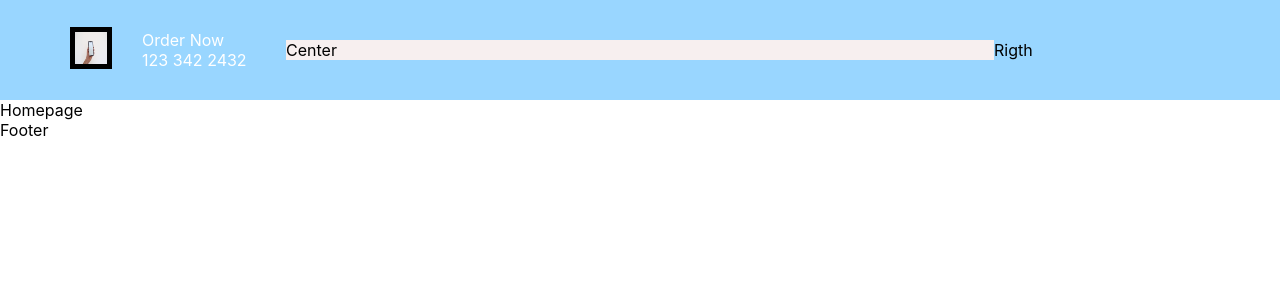
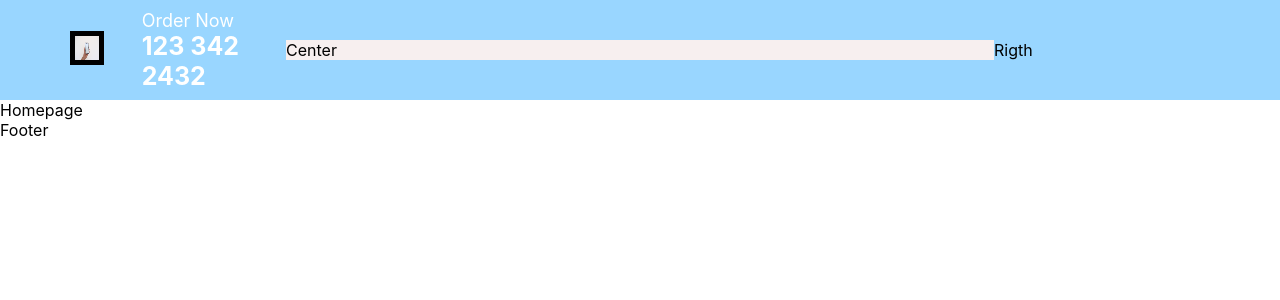
Before and after one commit to barbaroreyes/tosell, a Next.js app: page / in a window 1280 px wide. Shown: the top 300 px of the page. Built offline with nearby package versions, Linux system fonts and the light colour scheme.

Commit message:
update-texts

```diff
--- a/Compo/NavBar.js
+++ b/Compo/NavBar.js
@@ -11,9 +11,7 @@ const NavBar = () => {
         <div className = {styles.text}>Order Now </div>
         <div className = {styles.text}>123 342 2432 </div>
         </div>
-
-
-      </div>
+        </div>
       <div className = {styles.item}>Center</div>
       <div className = {styles.item}>Rigth</div>
     </div>
--- a/styles/Navbar.module.css
+++ b/styles/Navbar.module.css
@@ -23,16 +23,17 @@ padding:20px;
 
 }
 .texts{
-  margin-left: 10px;
+  margin-left: 8px;
   color: #fff;
+  padding: 10px;
 }
-.text:first-child(){
-  font-size:40px;
-  font-weight:500;
+.text:first-child{
+  font-size:18px;
+
 
 }
-.text:last-child(){
-  font-size: 20px;
+.text:last-child{
+  font-size: 25px;
   font-weight:bold;
 
 }
```
